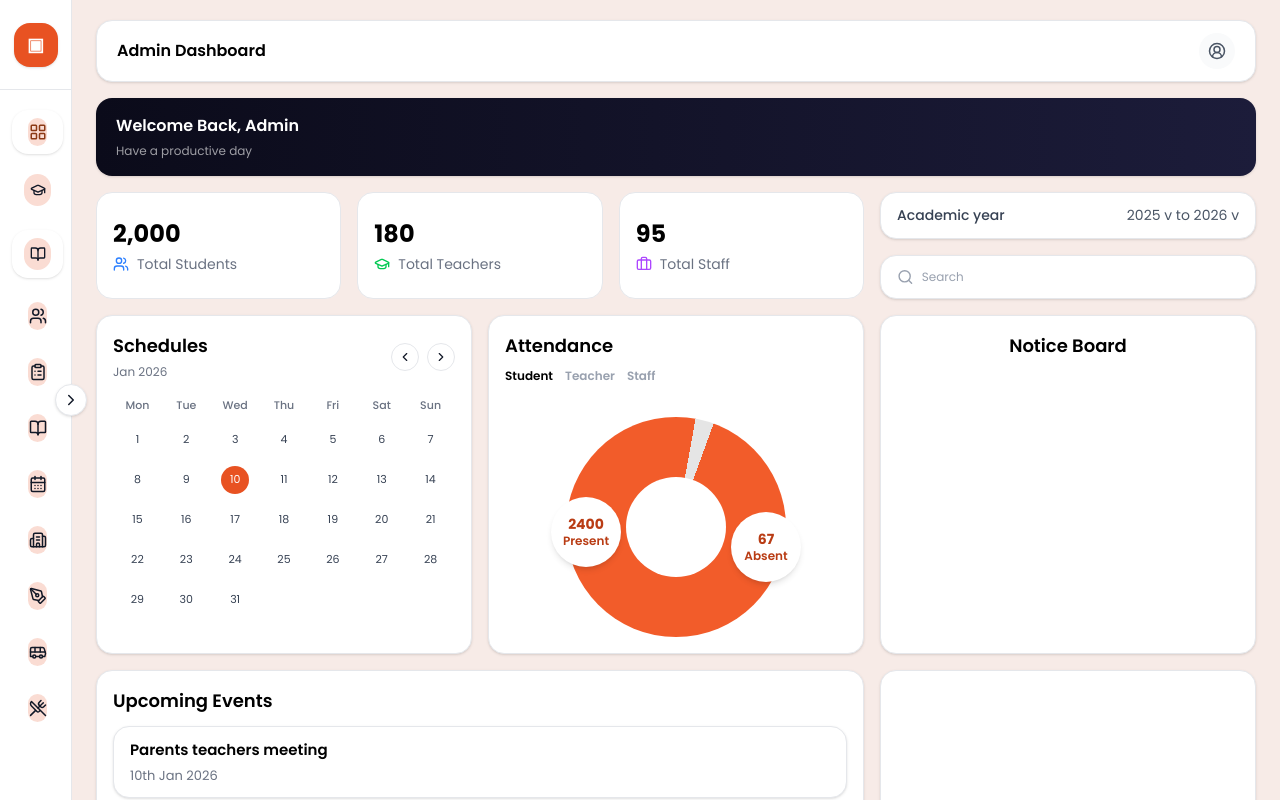
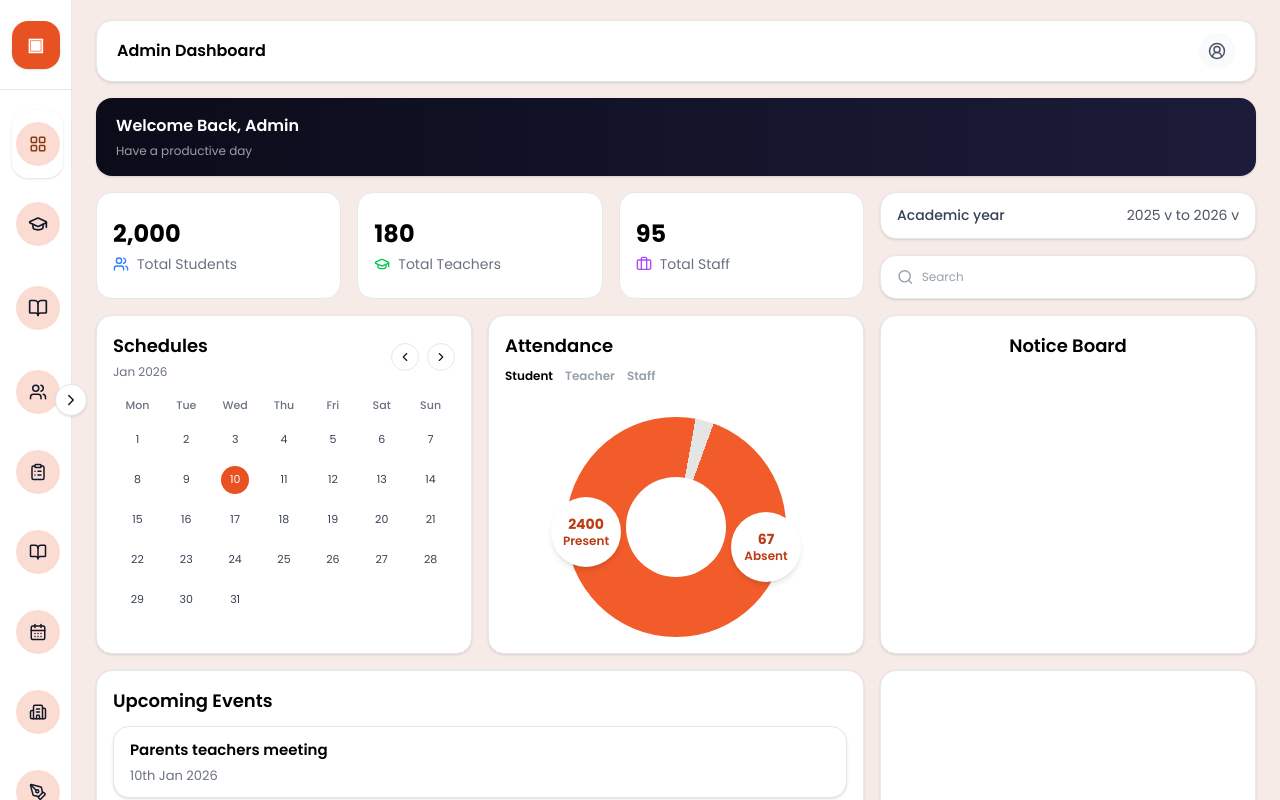
Before and after one commit to orisonhub00/Orison_web_admin, a Next.js app: page /dashboard in a window 1280 px wide. Both pictures are taken after a click on the button 259 px from the left and 400 px from the top of the page. Shown: the top 800 px of the page. Built offline with nearby package versions, Linux system fonts and the light colour scheme.

Commit message:
updated sidebar icons

```diff
--- a/src/app/(demo)/components/Sidebar/Sidebar.tsx
+++ b/src/app/(demo)/components/Sidebar/Sidebar.tsx
@@ -26,6 +26,7 @@ export default function Sidebar() {
   const [academicsOpen, setAcademicsOpen] = useState(false);
   const pathname = usePathname();
 
+  /* ================= SUB ITEM ================= */
   function SidebarSubItem({ label, href }: { label: string; href: string }) {
     const isActive = pathname === href;
     return (
@@ -39,6 +40,7 @@ export default function Sidebar() {
     );
   }
 
+  /* ================= MAIN ITEM ================= */
   function SidebarItem({
     icon,
     label,
@@ -54,16 +56,25 @@ export default function Sidebar() {
 
     const content = (
       <div
-        className={`w-full flex items-center gap-3 px-4 py-2 rounded-2xl transition mb-3
-        ${
-          isActive
-            ? "bg-white text-[#8b3a16] shadow"
-            : open
-            ? "bg-[#fde8df] text-[#8b3a16] hover:bg-white"
-            : "bg-transparent hover:bg-muted"
-        }`}
+        className={`
+          w-full flex items-center transition rounded-2xl mb-3
+          ${open ? "gap-3 px-4 py-2" : "justify-center py-3"}
+          ${
+            isActive
+              ? "bg-white text-[#8b3a16] shadow"
+              : open
+              ? "bg-[#fde8df] text-[#8b3a16] hover:bg-white"
+              : "hover:bg-muted"
+          }
+        `}
       >
-        <div className="h-7 w-7 rounded-full bg-primary/20 flex items-center justify-center">
+        {/* ICON */}
+        <div
+          className={`
+            flex items-center justify-center rounded-full bg-primary/20 transition-all
+            ${open ? "h-7 w-7" : "h-11 w-11"}
+          `}
+        >
           {icon}
         </div>
 
@@ -80,7 +91,7 @@ export default function Sidebar() {
       ${sidebarOpen ? "w-65" : "w-18"}
       bg-white border-r border-border`}
     >
-      {/* Logo */}
+      {/* LOGO */}
       <div className="flex items-center justify-center h-22.5 bg-white border-b border-border">
         {sidebarOpen ? (
           <Image
@@ -92,13 +103,13 @@ export default function Sidebar() {
             priority
           />
         ) : (
-          <div className="h-11 w-11 rounded-2xl bg-primary flex items-center justify-center shadow">
+          <div className="h-12 w-12 rounded-2xl bg-primary flex items-center justify-center shadow">
             <span className="text-white font-bold text-lg">▣</span>
           </div>
         )}
       </div>
 
-      {/* Toggle */}
+      {/* TOGGLE */}
       <button
         onClick={() => {
           setSidebarOpen(!sidebarOpen);
@@ -112,12 +123,11 @@ export default function Sidebar() {
         {sidebarOpen ? <ChevronLeft size={18} /> : <ChevronRight size={18} />}
       </button>
 
-      {/* MENU (SCROLL + BOTTOM SPACING) */}
+      {/* MENU */}
       <div
         className={`flex-1 px-3 py-5 overflow-y-auto
-        ${sidebarOpen ? "bg-primary pr-4" : "bg-white pr-2"}`}
+        ${sidebarOpen ? "bg-primary pr-4" : "bg-white pr-2 space-y-2"}`}
       >
-        {/* Dashboard */}
         <SidebarItem
           icon={<LayoutGrid size={18} />}
           label="Dashboard"
@@ -125,17 +135,21 @@ export default function Sidebar() {
           href="/dashboard"
         />
 
-        {/* Students */}
+        {/* STUDENTS */}
         <div
-          className={`w-full rounded-2xl shadow transition mb-4
-          ${sidebarOpen ? "bg-[#fde8df]" : "bg-transparent shadow-none p-0"}`}
+          className={`rounded-2xl transition mb-4
+          ${sidebarOpen ? "bg-[#fde8df] shadow" : ""}`}
         >
           <button
             onClick={() => sidebarOpen && setStudentsOpen(!studentsOpen)}
-            className="w-full flex items-center gap-3 px-3 py-2 rounded-xl"
+            className={`w-full flex items-center transition
+            ${sidebarOpen ? "gap-3 px-3 py-2" : "justify-center py-3"}`}
           >
-            <div className="h-8 w-8 rounded-full bg-primary/20 flex items-center justify-center">
-              <GraduationCap size={16} />
+            <div
+              className={`flex items-center justify-center rounded-full bg-primary/20
+              ${sidebarOpen ? "h-8 w-8" : "h-11 w-11"}`}
+            >
+              <GraduationCap size={sidebarOpen ? 16 : 20} />
             </div>
 
             {sidebarOpen && (
@@ -161,17 +175,21 @@ export default function Sidebar() {
           )}
         </div>
 
-        {/* Academics */}
+        {/* ACADEMICS */}
         <div
-          className={`w-full rounded-2xl shadow transition mb-4
-          ${sidebarOpen ? "bg-[#fde8df]" : ""}`}
+          className={`rounded-2xl transition mb-4
+          ${sidebarOpen ? "bg-[#fde8df] shadow" : ""}`}
         >
           <button
             onClick={() => sidebarOpen && setAcademicsOpen(!academicsOpen)}
-            className="w-full flex items-center gap-3 px-3 py-2 rounded-xl"
+            className={`w-full flex items-center transition
+            ${sidebarOpen ? "gap-3 px-3 py-2" : "justify-center py-3"}`}
           >
-            <div className="h-8 w-8 rounded-full bg-primary/20 flex items-center justify-center">
-              <BookOpen size={16} />
+            <div
+              className={`flex items-center justify-center rounded-full bg-primary/20
+              ${sidebarOpen ? "h-8 w-8" : "h-11 w-11"}`}
+            >
+              <BookOpen size={sidebarOpen ? 16 : 20} />
             </div>
 
             {sidebarOpen && (
@@ -209,7 +227,7 @@ export default function Sidebar() {
           )}
         </div>
 
-        {/* Others */}
+        {/* OTHERS */}
         <SidebarItem icon={<Users size={18} />} label="Teachers" open={sidebarOpen} href="/teachers" />
         <SidebarItem icon={<ClipboardList size={18} />} label="Attendance" open={sidebarOpen} href="/attendance" />
         <SidebarItem icon={<BookOpen size={18} />} label="Subjects" open={sidebarOpen} href="/subjects" />
```
